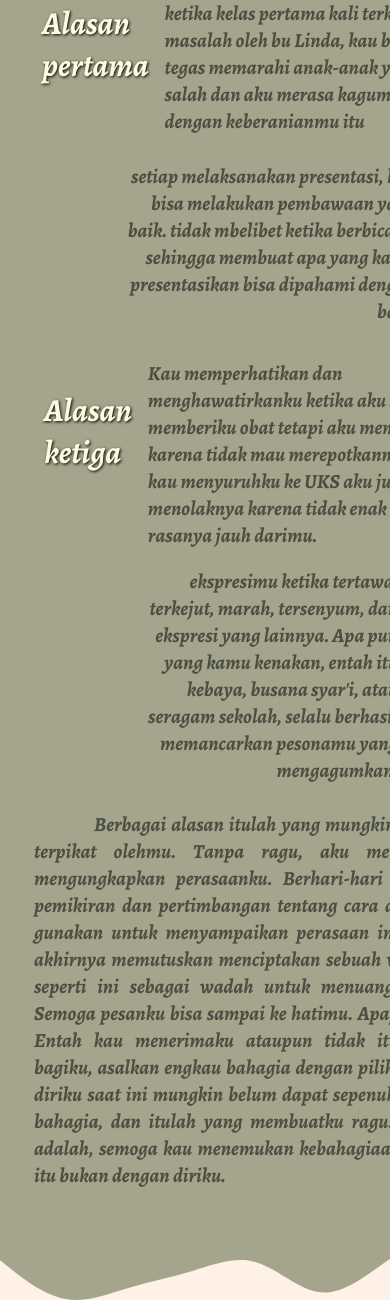
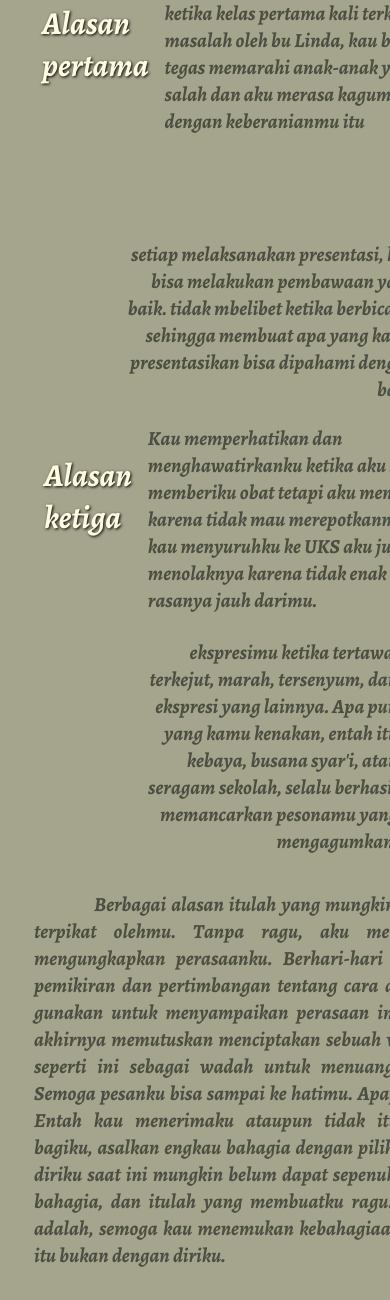
Before and after one commit to GeniusFootage2/foryou, a plain HTML site: page index.html in a window 390 px wide. Shown: the part 1246-2546 px from the top of the page. Drawn offline with Linux system fonts and the light colour scheme; files whose address does not match are found by name; a web font is replaced by a local one.

Commit message:
Update index.html

```diff
--- a/index.html
+++ b/index.html
@@ -564,7 +564,7 @@
           top: 0;
         }
         .akhiran {
-          top: -510px;
+          top: -430px;
         }
 
         div .tanggal {
@@ -601,7 +601,7 @@
           height: 232%;
           flex-direction: column;
           display: flex;
-          margin-bottom: -490px;
+          margin-bottom: -430px;
         }
 
         .pernyataan1 {
@@ -612,20 +612,20 @@
         }
         .pernyataan2 {
           position: relative;
-          top: -225px;
+          top: -147px;
     right: 0px;
     left: 110px;
         }
         .pernyataan3 {
           position: relative;
-    top: -355px;
+    top: -290px;
     right: 0;
     left: 44px;
 
         }
         .pernyataan4 {
           position: relative;
-    top: -475px;
+    top: -404px;
     right: 0;
     left: 110px;
 
```
